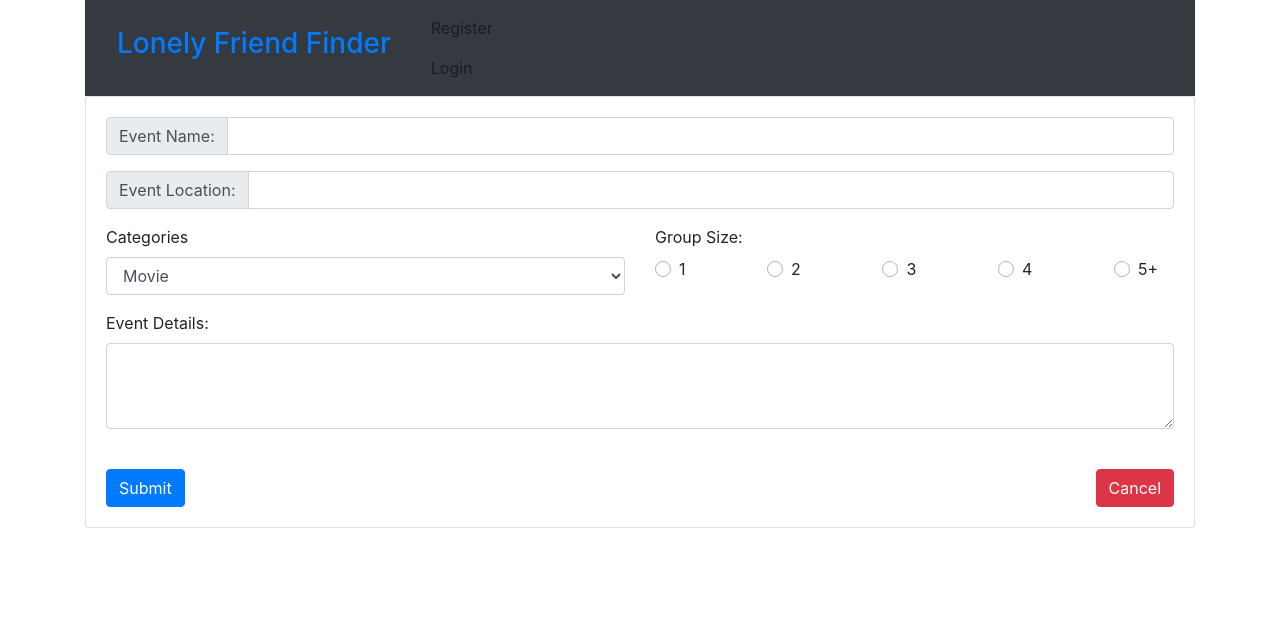
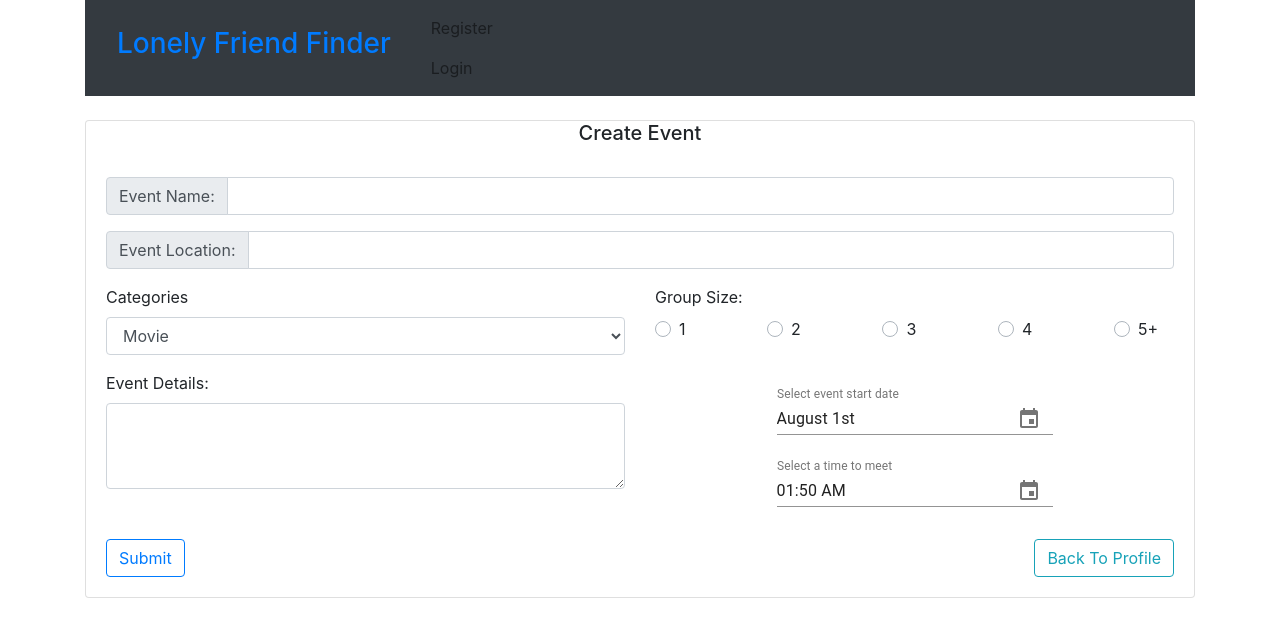
Before and after one commit to thejihongjin/22-Project-3, a React (Create React App) app in the folder client/: page /create in a window 1280 px wide. Shown: the top 634 px of the page. Built offline with nearby package versions, Linux system fonts and the light colour scheme.

Commit message:
basic edit works

```diff
--- a/client/src/components/events/EventItem.js
+++ b/client/src/components/events/EventItem.js
@@ -1,4 +1,5 @@
 import React, { useState, useContext } from "react";
+import { Link } from "react-router-dom";
 import Card from "react-bootstrap/Card";
 import Button from "react-bootstrap/Button";
 import Alert from "react-bootstrap/Alert";
@@ -6,13 +7,14 @@ import EventContext from "../../context/event/eventContext";
 
 const EventItem = ({ event }) => {
   const eventContext = useContext(EventContext);
-  const { deleteEvent } = eventContext;
+  const { deleteEvent, setCurrent, clearCurrent } = eventContext;
   const { _id, name, location, category, description } = event;
   const [showAlert, setShowAlert] = useState(false);
 
   const handleDelete = () => {
     setShowAlert(false);
     deleteEvent(_id);
+    clearCurrent();
   };
   if (showAlert) {
     return (
@@ -38,8 +40,20 @@ const EventItem = ({ event }) => {
             Location: {location}
           </Card.Subtitle>
           <Card.Text>{description}</Card.Text>
-          <Card.Link href="#">Edit</Card.Link>
-          <Button style={{float: 'right'}} className="btn-danger" size="sm" onClick={() => setShowAlert(true)}>
+          <Link
+            onClick={() => setCurrent(event)}
+            to="/create"
+            className="card-link"
+          >
+            Edit
+          </Link>
+
+          <Button
+            style={{ float: "right" }}
+            className="btn-danger"
+            size="sm"
+            onClick={() => setShowAlert(true)}
+          >
             Delete
           </Button>
         </Card.Body>
--- a/client/src/context/event/eventReducer.js
+++ b/client/src/context/event/eventReducer.js
@@ -2,8 +2,8 @@ import {
   GET_EVENTS,
   ADD_EVENT,
   DELETE_EVENT,
-  //   SET_CURRENT,
-  //   CLEAR_CURRENT,
+  SET_CURRENT,
+  CLEAR_CURRENT,
   UPDATE_EVENT,
   FILTER_EVENTS,
   CLEAR_EVENTS,
@@ -47,16 +47,16 @@ export default (state, action) => {
         error: null,
         current: null
       };
-    //   case SET_CURRENT:
-    //     return {
-    //       ...state,
-    //       current: action.payload
-    //     };
-    //   case CLEAR_CURRENT:
-    //     return {
-    //       ...state,
-    //       current: null
-    //     };
+    case SET_CURRENT:
+      return {
+        ...state,
+        current: action.payload
+      };
+    case CLEAR_CURRENT:
+      return {
+        ...state,
+        current: null
+      };
     case FILTER_EVENTS:
       return {
         ...state,
--- a/client/src/pages/CreateEvent.js
+++ b/client/src/pages/CreateEvent.js
@@ -1,15 +1,16 @@
 import React, { useState, useContext, useEffect } from "react";
+import { Link } from "react-router-dom";
 import InputGroup from "react-bootstrap/InputGroup";
 import Form from "react-bootstrap/Form";
 import FormControl from "react-bootstrap/FormControl";
 import Card from "react-bootstrap/Card";
-// import Grid from "@material-ui/core/Grid";
-// import DateFnsUtils from "@date-io/date-fns";
-// import {
-//   MuiPickersUtilsProvider,
-//   KeyboardTimePicker,
-//   KeyboardDatePicker
-// } from "@material-ui/pickers";
+import Grid from "@material-ui/core/Grid";
+import DateFnsUtils from "@date-io/date-fns";
+import {
+  MuiPickersUtilsProvider,
+  KeyboardTimePicker,
+  KeyboardDatePicker
+} from "@material-ui/pickers";
 import Container from "react-bootstrap/Container";
 import Row from "react-bootstrap/Row";
 import Col from "react-bootstrap/Col";
@@ -50,36 +51,39 @@ export default function CreateEvent() {
   const authContext = useContext(AuthContext);
   const { addEvent, updateEvent, clearCurrent, current } = eventContext;
   const { user } = authContext;
-  // const [todayDate, setDate] = useState(new Date());
-  // const [todayTime, setTime] = useState(new Date());
+  const [date, setDate] = useState(new Date());
+  const [time, setTime] = useState(new Date());
 
-  // function handleDate(date) {
-  //   setDate(date);
-  // }
-  // function handleTime(date) {
-  //   setTime(date);
-  // }
+  function handleDate(date) {
+    setDate(date);
+    //setEvent({...event, [start]: date})
+  }
+  function handleTime(time) {
+    setTime(time);
+    //setEvent({...event, [start]: time})
+  }
 
-  // useEffect(() => {
-  //   if (current !== null) {
-  //     setEvent(current);
-  //   } else {
-  //     setEvent({
-  //       eventName: "",
-  //       eventLocation: "",
-  //       category: "",
-  //       groupSize: "",
-  //       eventDetails: ""
-  //     });
-  //   }
-  // }, [eventContext, current]);
+  useEffect(() => {
+    if (current) {
+      setEvent(current);
+    } else {
+      setEvent({
+        eventName: "",
+        eventLocation: "",
+        category: "Movie",
+        groupSize: "",
+        eventDetails: ""
+      });
+    }
+  }, [eventContext, current]);
 
   const [event, setEvent] = useState({
     name: "",
     location: "",
     category: "Movie",
     groupSize: "",
-    description: ""
+    description: "",
+    start: ""
   });
 
   const { name, location, category, groupSize, description } = event;
@@ -90,27 +94,35 @@ export default function CreateEvent() {
 
   const handleSubmit = e => {
     e.preventDefault();
-
-    addEvent(event);
+    if (current) {
+      updateEvent(event);
+    } else {
+      addEvent(event);
+    }
+    clearCurrent();
     setEvent({
-      name: "",
-      location: "",
+      eventName: "",
+      eventLocation: "",
       category: "Movie",
       groupSize: "",
-      description: ""
+      eventDetails: ""
     });
   };
 
-  const clearAll = () => {
-    clearCurrent();
-  };
+  // const clearAll = () => {
+  //   clearCurrent();
+  // };
 
   return (
     <Container>
       <Navigation />
+      <br />
       <Row>
         <Col>
           <Card>
+            <Card.Title style={{ textAlign: "center" }}>
+              {current ? "Edit Event" : "Create Event"}
+            </Card.Title>
             <Card.Body>
               <Form onSubmit={handleSubmit}>
                 <Form.Group controlId="exampleForm.ControlInput1">
@@ -252,16 +264,17 @@ export default function CreateEvent() {
                       />
                     </Form.Group>
                   </Col>
-                  {/* <Col>
+                  <Col>
                     <div>
                       <MuiPickersUtilsProvider utils={DateFnsUtils}>
                         <Grid container justify="space-around">
                           <KeyboardDatePicker
                             margin="normal"
                             id="startDate"
+                            name="startDate"
                             label="Select event start date"
-                            value={startDate}
-                            onChange={onChange}
+                            value={date}
+                            onChange={handleDate}
                             KeyboardButtonProps={{
                               "aria-label": "change date"
                             }}
@@ -269,16 +282,17 @@ export default function CreateEvent() {
                           <KeyboardTimePicker
                             margin="normal"
                             id="startTime"
+                            name="startTime"
                             label="Select a time to meet"
-                            value={startTime}
-                            onChange={onChange}
+                            value={time}
+                            onChange={handleTime}
                             KeyboardButtonProps={{
                               "aria-label": "change time"
                             }}
                           />
                         </Grid>
 
-                        <Grid container justify="space-around">
+                        {/* <Grid container justify="space-around">
                           <KeyboardDatePicker
                             margin="normal"
                             id="endDate"
@@ -299,21 +313,21 @@ export default function CreateEvent() {
                               "aria-label": "change time"
                             }}
                           />
-                        </Grid>
+                        </Grid> */}
                       </MuiPickersUtilsProvider>
                     </div>
-                  </Col> */}
+                  </Col>
                 </Row>
                 <br />
                 <div
                   style={{ display: "flex", justifyContent: "space-between" }}
                 >
-                  <Button variant="primary" type="submit">
-                    Submit
+                  <Button variant="outline-primary" type="submit">
+                    {current ? "Update Event" : "Submit"}
                   </Button>
-                  <Button variant="danger" href="/user">
-                    Cancel
-                  </Button>
+                  <Link to="/user">
+                    <Button variant="outline-info">Back To Profile</Button>
+                  </Link>
                 </div>
               </Form>
             </Card.Body>
--- a/client/src/pages/User.js
+++ b/client/src/pages/User.js
@@ -100,7 +100,7 @@ const User = props => {
           {" "}
           <Card style={{ margin: "10px 0" }}>
             <Card.Body>
-              <Tabs defaultActiveKey="profile" id="uncontrolled-tab-example">
+              <Tabs defaultActiveKey="home" id="uncontrolled-tab-example">
                 <Tab eventKey="home" title="Upcoming Events">
                   <br />
                   <EventList />
```
Also changed, not shown: 2 other files (tests, documents, lock files or other folders).
